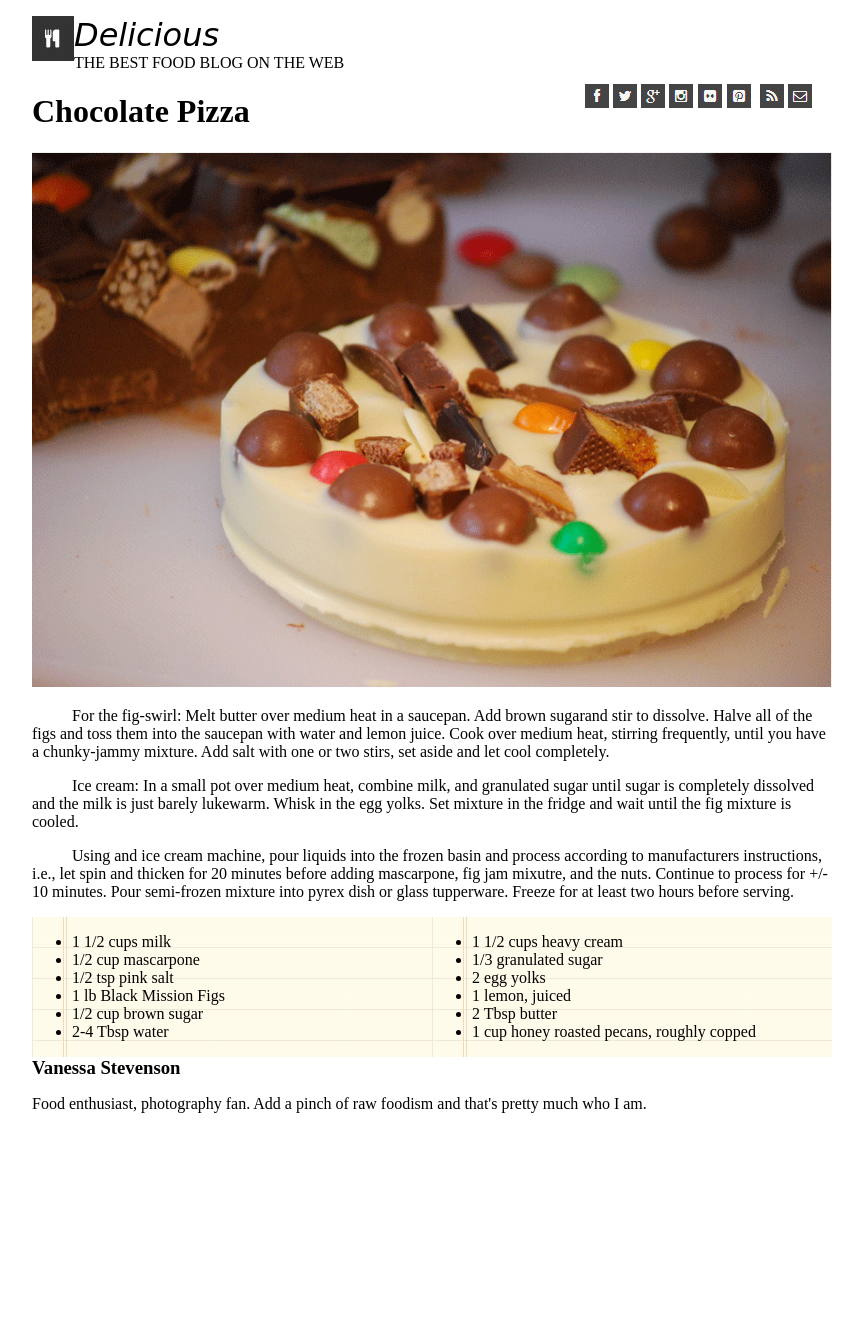
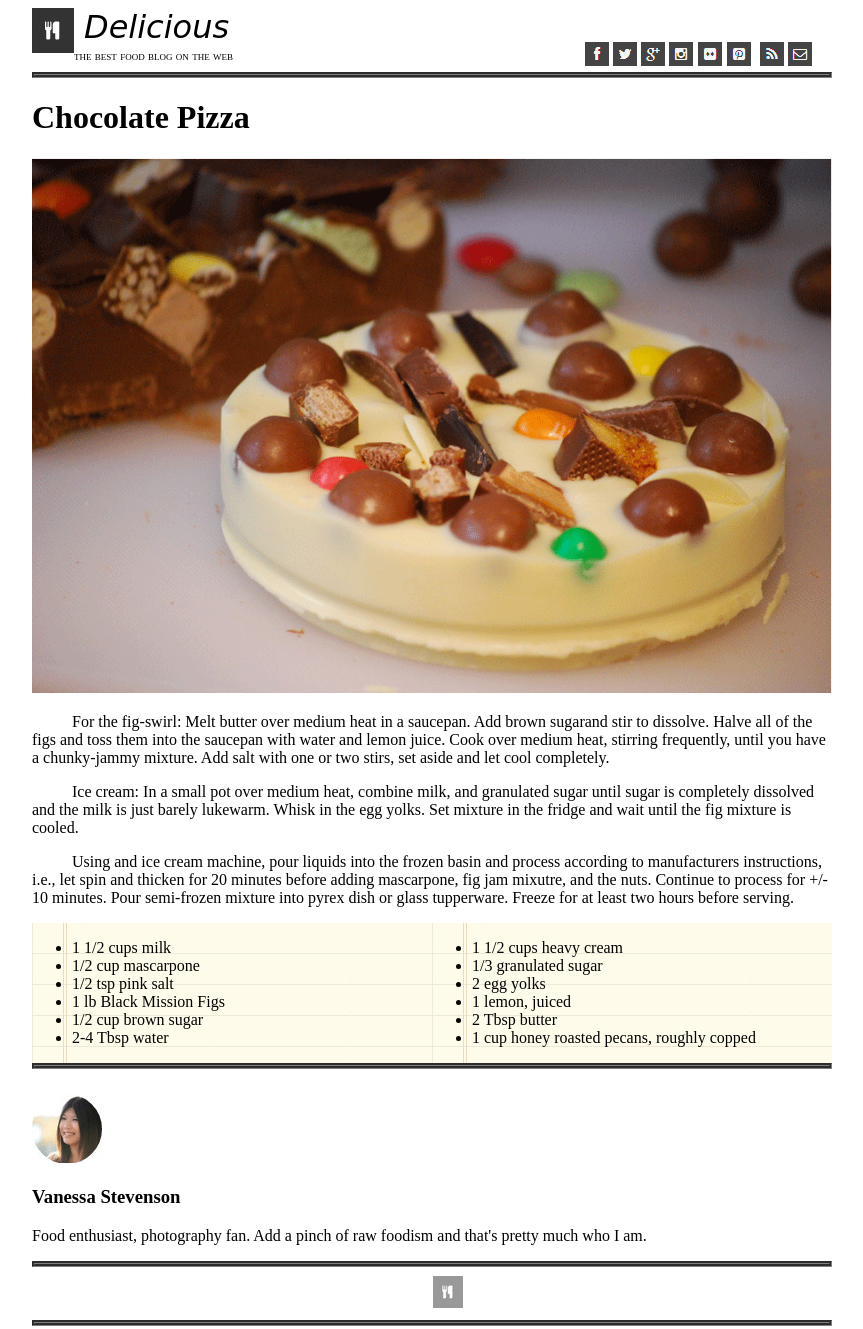
Before and after one commit to Erab44/chocolate-pizza, a plain HTML site: page index.html in a window 1280 px wide. Shown: the whole page, without its empty margins (160-1023 px from the left). Before the commit the page ends 1129 px from the top, so only its background shows below. Drawn offline with Linux system fonts and the light colour scheme; files whose address does not match are found by name.

Commit message:
added hr tags and pics

```diff
--- a/index.html
+++ b/index.html
@@ -10,7 +10,7 @@
       <img src="images/logo.png" alt="site logo">
 
     </div>
-    <p class="head-title"><em>Delicious</em><br />THE BEST FOOD BLOG ON THE WEB</p>
+    <p class="head-title"><em>Delicious</em><br />the best food blog on the web</p>
 
     <div class="icons">
       <img src="images/fb-icon.png" alt="fb icon">
@@ -22,6 +22,7 @@
       <img src="images/rss-icon.png" alt="rss icon" id="rss">
       <img src="images/mail-icon.png" alt="email icon">
     </div>
+    <hr />
 
 
     <h1>Chocolate Pizza</h1>
@@ -56,9 +57,17 @@
       </ul>
     </div>
 
-    <footer>
+    <hr />
+    <br />
+
+    <img src="images/van-pic.png" alt="selfie">
     <h3>Vanessa Stevenson</h3>
     <p>Food enthusiast, photography fan. Add a pinch of raw foodism and that's pretty much who I am.</p>
+
+    <footer>
+      <hr>
+      <img src="images/small-logo.png" alt="site logo" class="bottom-icon">
+      <hr>
     </footer>
 
   </body>
--- a/style.css
+++ b/style.css
@@ -11,14 +11,25 @@ body {
   margin-left: 15%;
 }
 
-em {
-  font-family: cursive;
-  font-size: 24pt;
+hr {
+  border: 3px groove grey;
 }
 
 .head-title {
-  font-size: 12pt;
+  font-variant: small-caps;
+  font-size: 10pt;
+  margin-left: 5px;
+  display: inline;
 }
+
+em {
+  font-variant: normal;
+  font-family: cursive;
+  font-size: 24pt;
+  margin-left: 5px;
+  display: inline;
+}
+
 .tab {
   text-indent: 40px;
 }
@@ -44,6 +55,6 @@ div {
   margin: -4px 20px 0 0;
 }
 
-h3 {
-  display: inline;
+.bottom-icon {
+  margin-left: 50%;
 }
```
